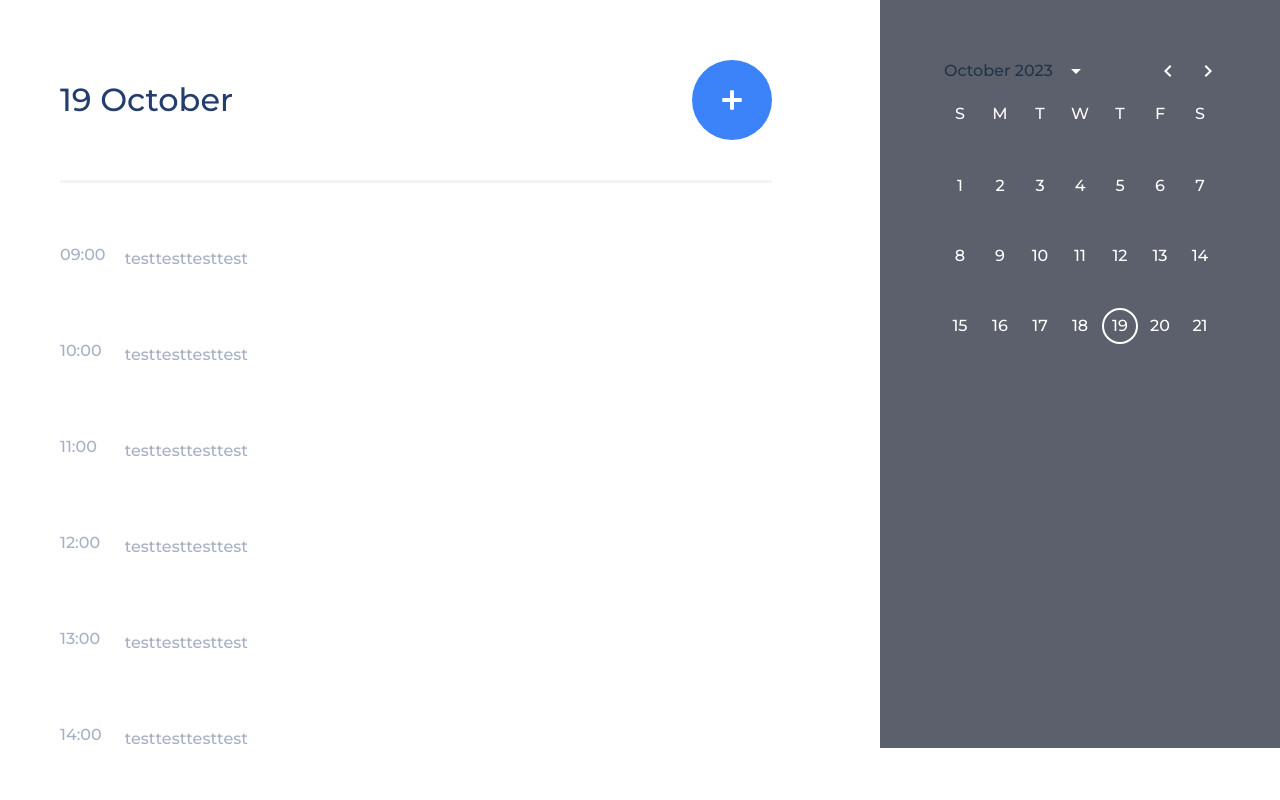
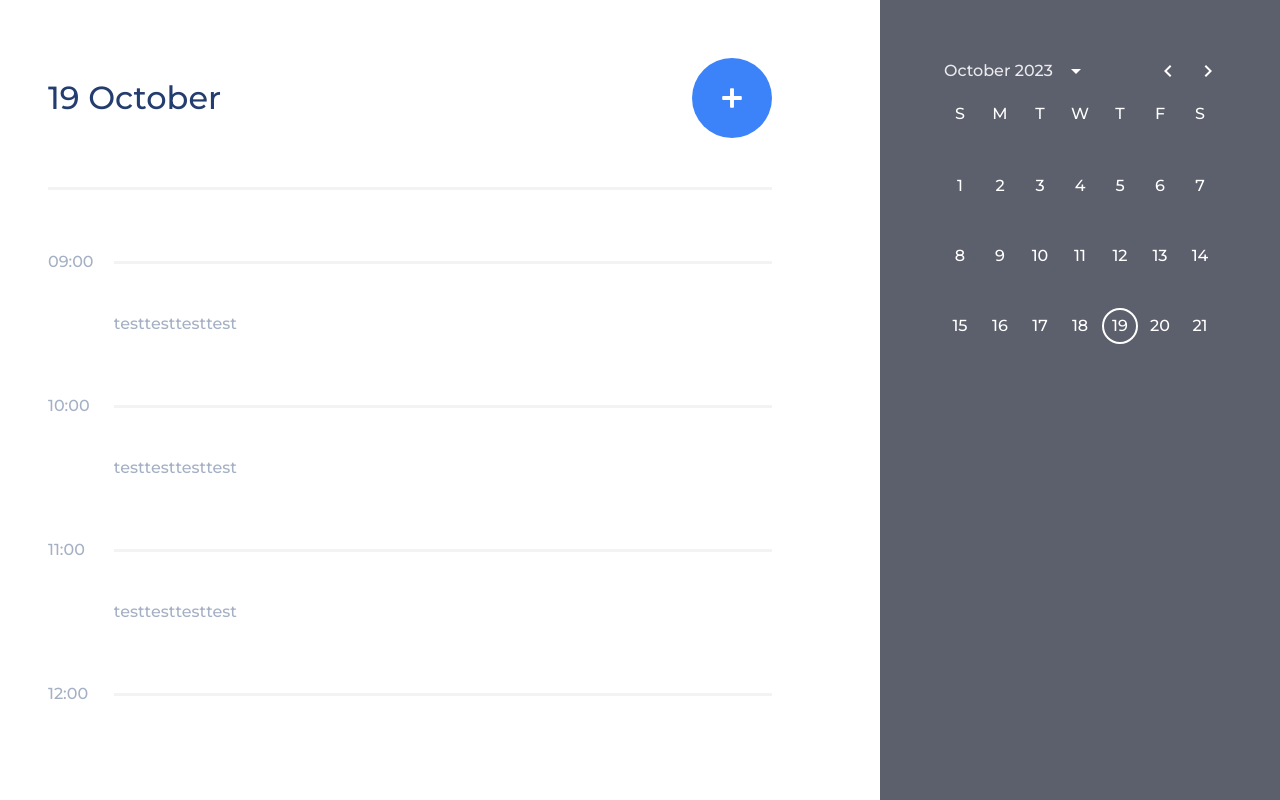
Before and after one commit to Louisrca/calendar-app-ffy, a React (Vite) app: page / in a window 1280 px wide. Built offline with nearby package versions, Linux system fonts and the light colour scheme.

Commit message:
height fixed

```diff
--- a/src/App.scss
+++ b/src/App.scss
@@ -1,39 +1,8 @@
 #root {
   margin: 0;
-  height: 100%;
+  padding: 0;
+  height: 100vh;
   width: 100vw;
+  display: flex;
+  flex-direction: column;
 }
-
-.logo {
-  height: 6em;
-  padding: 1.5em;
-  will-change: filter;
-  transition: filter 300ms;
-}
-.logo:hover {
-  filter: drop-shadow(0 0 2em #646cffaa);
-}
-.logo.react:hover {
-  filter: drop-shadow(0 0 2em #61dafbaa);
-}
-
-@keyframes logo-spin {
-  from {
-    transform: rotate(0deg);
-  }
-  to {
-    transform: rotate(360deg);
-  }
-}
-
-@media (prefers-reduced-motion: no-preference) {
-  a:nth-of-type(2) .logo {
-    animation: logo-spin infinite 20s linear;
-  }
-}
-
-
-
-.read-the-docs {
-  color: #888;
-}
--- a/src/component/schedulList/SchedulList.module.scss
+++ b/src/component/schedulList/SchedulList.module.scss
@@ -1,34 +1,50 @@
 .schedulList {
   width: 100%;
-  max-height: 46.5rem;
+  height: 37.5rem;
   overflow: scroll;
-  padding-top: 3.75rem;
+  padding: 3.75rem 0 3.75rem 0;
   color: var(--gray-primary-color);
   font-weight: 500;
-  // border: solid red;
 
   .schedulTimeLine {
     display: grid;
     grid-template-columns: 1fr 10fr;
 
     .schedulHour {
-      height: 6rem;
+      display: flex;
+      justify-content: flex-start;
+      align-items: flex-start;
+      height: 9rem;
     }
     .schedulItem {
       display: flex;
-      align-items: center;
+      align-self: center;
       flex-direction: row;
-      place-items: center;
-      max-height: 2rem;
+      height: 7.5rem;
+      border-top: solid var(--gray-secondary-color);
+      .schedulItemContent {
+        display: flex;
+        align-items: center;
+        flex-direction: row;
+      }
     }
   }
 }
 
 @media screen and (max-width: 1440px) {
   .schedulList {
-    max-height: 35.32rem;
+    height: 27.5rem;
+
     .schedulHour {
       height: 4rem;
     }
   }
 }
+@media screen and (max-width: 1280px) {
+  .schedulList {
+    height: 27.5rem;
+    .schedulHour {
+      height: 4rem;
+    }
+  }
+}
--- a/src/component/schedulList/SchedulList.tsx
+++ b/src/component/schedulList/SchedulList.tsx
@@ -17,14 +17,16 @@ export default function SchedulList() {
   ];
   return (
     <section className={s.schedulList}>
-      {hoursOfDay.map((hour) => (
-        <div className={s.schedulTimeLine}>
+      {hoursOfDay.map((hour, key) => (
+        <div className={s.schedulTimeLine} key={key}>
           <div className={s.schedulHour}>{hour}</div>
           <div className={s.schedulItem}>
-            <p>test</p>
-            <p>test</p>
-            <p>test</p>
-            <p>test</p>
+            <div className={s.schedulItemContent}>
+              <p>test</p>
+              <p>test</p>
+              <p>test</p>
+              <p>test</p>
+            </div>
           </div>
         </div>
       ))}
--- a/src/component/schedulerCalendar/SchedulerCalendar.module.scss
+++ b/src/component/schedulerCalendar/SchedulerCalendar.module.scss
@@ -1,16 +1,3 @@
 .schedulCalendar {
-  padding: 3.75rem 6.75em 0 3.75rem;
-  .schedulHeader {
-    display: flex;
-    justify-content: space-between;
-    align-items: center;
-    padding-bottom: 2.5rem;
-    border-bottom: var(--gray-secondary-color) solid;
-
-    .dateTitle {
-      font-size: 2rem;
-      font-weight: 500;
-      color: var(--primary-color);
-    }
-  }
+  padding: 3rem 6.75em 0 3rem;
 }
--- a/src/component/schedulerCalendar/SchedulerCalendar.tsx
+++ b/src/component/schedulerCalendar/SchedulerCalendar.tsx
@@ -1,37 +1,12 @@
 import s from "./SchedulerCalendar.module.scss";
-import { Button } from "../ui/button/button";
-import { PlusIcon } from "../../common/svg/plusIcon/plusIcon";
+import SchedulerHeader from "../schedulerHeader/SchedulerHeader";
 import SchedulList from "../schedulList/SchedulList";
 
-export default function SchedularCalendar() {
-  const monthNames = [
-    "January",
-    "February",
-    "March",
-    "April",
-    "May",
-    "June",
-    "July",
-    "August",
-    "September",
-    "October",
-    "November",
-    "December",
-  ];
-  const date = new Date();
+export default function SchedulerCalendar() {
   return (
     <section className={s.schedulCalendar}>
-      <div className={s.schedulHeader}>
-        <h1 className={s.dateTitle}>
-          {date.getDate() + " " + monthNames[date.getMonth()]}
-        </h1>
-        <Button kind="buttonBlue">
-          <PlusIcon fill="white" width={"1.375rem"} />
-        </Button>
-      </div>
-      <div>
-        <SchedulList />
-      </div>
+      <SchedulerHeader />
+      <SchedulList />
     </section>
   );
 }
--- /dev/null
+++ b/src/component/schedulerHeader/SchedulerHeader.module.scss
@@ -0,0 +1,13 @@
+.schedulHeader {
+  display: flex;
+  justify-content: space-between;
+  align-items: center;
+  padding-bottom: 2.5rem;
+  border-bottom: var(--gray-secondary-color) solid;
+
+  .dateTitle {
+    font-size: 2rem;
+    font-weight: 500;
+    color: var(--primary-color);
+  }
+}
--- /dev/null
+++ b/src/component/schedulerHeader/SchedulerHeader.tsx
@@ -0,0 +1,36 @@
+import s from "./SchedulerHeader.module.scss";
+import { Button } from "../ui/button/button";
+import { PlusIcon } from "../../common/svg/plusIcon/plusIcon";
+
+export default function SchedulerHeader() {
+  const monthNames = [
+    "January",
+    "February",
+    "March",
+    "April",
+    "May",
+    "June",
+    "July",
+    "August",
+    "September",
+    "October",
+    "November",
+    "December",
+  ];
+  const date = new Date();
+  return (
+    <section className={s.schedulHeader}>
+      <h1 className={s.dateTitle}>
+        {date.getDate() + " " + monthNames[date.getMonth()]}
+      </h1>
+      <Button
+        kind="buttonBlue"
+        onClick={() => {
+          alert("hello");
+        }}
+      >
+        <PlusIcon fill="white" width={"1.375rem"} />
+      </Button>
+    </section>
+  );
+}
--- a/src/component/ui/button/button.module.scss
+++ b/src/component/ui/button/button.module.scss
@@ -6,8 +6,19 @@
   align-items: center;
   background-color: rgba(60, 130, 249, 1);
   border-radius: 50%;
+  transition: 0.5s;
+}
+
+.buttonBlue:hover {
+  background-color: rgb(51, 108, 206);
+  transition: 0.5s;
 }
 
 .buttonRed {
   background: red !important;
 }
+
+.buttonRed:hover {
+  background: rgb(148, 1, 1) !important;
+  transition: 0.5s;
+}
--- a/src/component/ui/button/button.tsx
+++ b/src/component/ui/button/button.tsx
@@ -1,18 +1,21 @@
-import { PropsWithChildren } from "react";
+import { ButtonHTMLAttributes, PropsWithChildren } from "react";
 import { clsx } from "clsx";
 import s from "./button.module.scss";
 
 export const Button = ({
   children,
   kind = "buttonBlue",
-}: PropsWithChildren & {
-  kind?: "buttonBlue" | "buttonRed";
-}) => {
+  ...props
+}: PropsWithChildren &
+  ButtonHTMLAttributes<HTMLElement> & {
+    kind?: "buttonBlue" | "buttonRed";
+  }) => {
   return (
     <button
       className={clsx(s.buttonBlue, {
         [s.buttonRed]: kind === "buttonRed",
       })}
+      {...props}
     >
       {children}
     </button>
--- a/src/index.scss
+++ b/src/index.scss
@@ -1,6 +1,3 @@
-@tailwind base;
-@tailwind components;
-@tailwind utilities;
 :root {
   background-color: rgb(255, 255, 255);
 }
@@ -15,10 +12,9 @@ a:hover {
 }
 
 body {
-  height: 100% !important;
+  min-height: 100%;
+  padding: 0;
   margin: 0;
-  display: flex;
-  align-items: start;
 }
 
 h1 {
@@ -27,28 +23,12 @@ h1 {
 }
 
 button {
+  display: flex;
+  align-items: center;
   border-radius: 8px;
-  border: 1px solid transparent;
+  border: none;
   font-size: 1em;
   font-weight: 500;
   font-family: inherit;
-  background-color: #1a1a1a;
   cursor: pointer;
-  transition: border-color 0.25s;
 }
-button:hover {
-  border-color: #646cff;
-}
-
-@media (prefers-color-scheme: light) {
-  :root {
-    color: #213547;
-    background-color: #ffffff;
-  }
-  a:hover {
-    color: #747bff;
-  }
-  button {
-    background-color: #f9f9f9;
-  }
-}
--- a/src/page/calendar/Calendar.module.scss
+++ b/src/page/calendar/Calendar.module.scss
@@ -1,14 +1,14 @@
 .calendarPage {
   margin: 0;
   max-width: 100%;
+  height: 100%;
   display: grid;
   grid-template-columns: 4fr 1fr;
-  .schedularCalendar {
+  .schedulerCalendar {
     grid-column: 1;
     height: 100%;
   }
   .sidebar {
     grid-column: 2;
-    height: 100%;
   }
 }
--- a/src/page/calendar/Calendar.tsx
+++ b/src/page/calendar/Calendar.tsx
@@ -6,7 +6,7 @@ import s from "./Calendar.module.scss";
 import { LocalizationProvider } from "@mui/x-date-pickers";
 import { AdapterDayjs } from "@mui/x-date-pickers/AdapterDayjs";
 import SideBarCalendar from "../../component/sidebarCalendar/SideBarCalendar";
-import SchedularCalendar from "../../component/schedulerCalendar/SchedulerCalendar";
+import SchedulerCalendar from "../../component/schedulerCalendar/SchedulerCalendar";
 
 export default function Calendar() {
   const [calendarTitle] = useState("");
@@ -20,8 +20,8 @@ export default function Calendar() {
 
   return (
     <main className={s.calendarPage}>
-      <div className={s.schedularCalendar}>
-        <SchedularCalendar />
+      <div className={s.schedulerCalendar}>
+        <SchedulerCalendar />
       </div>
 
       <div className={s.sidebar}>
```
